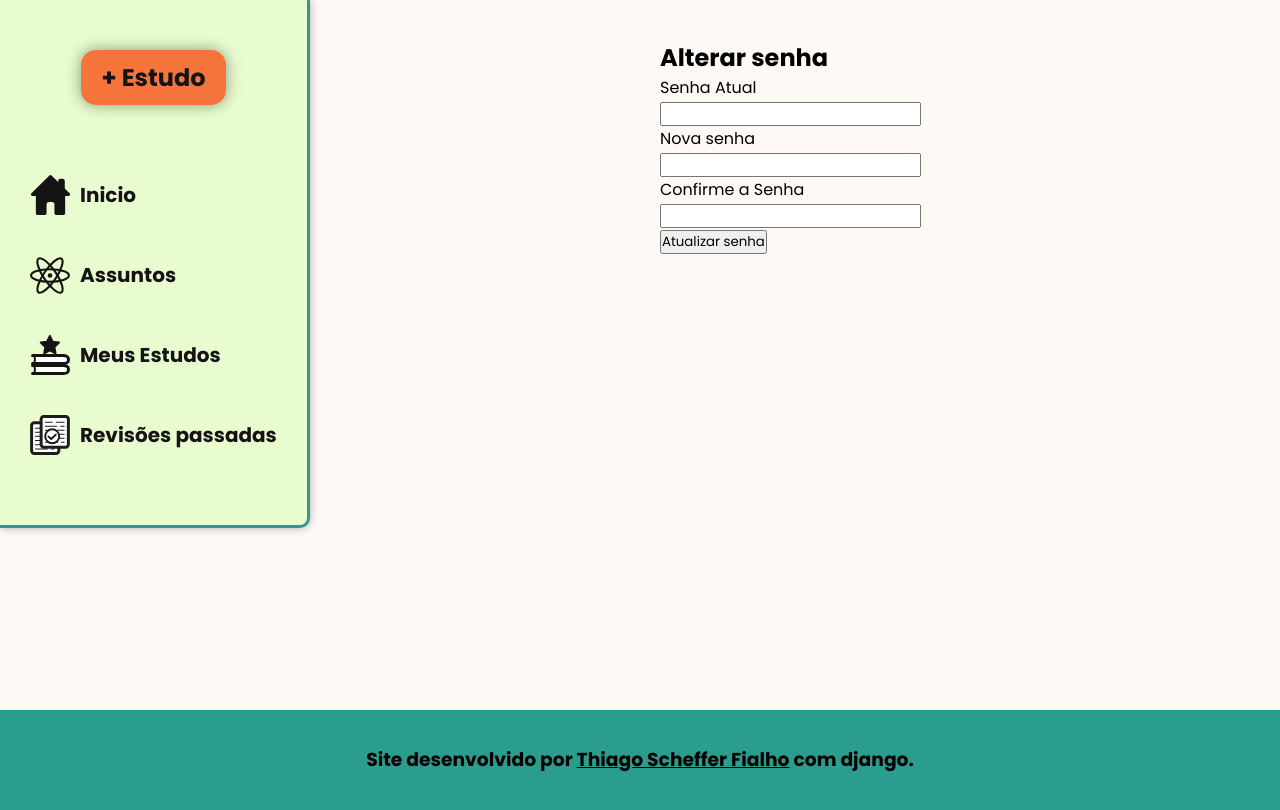
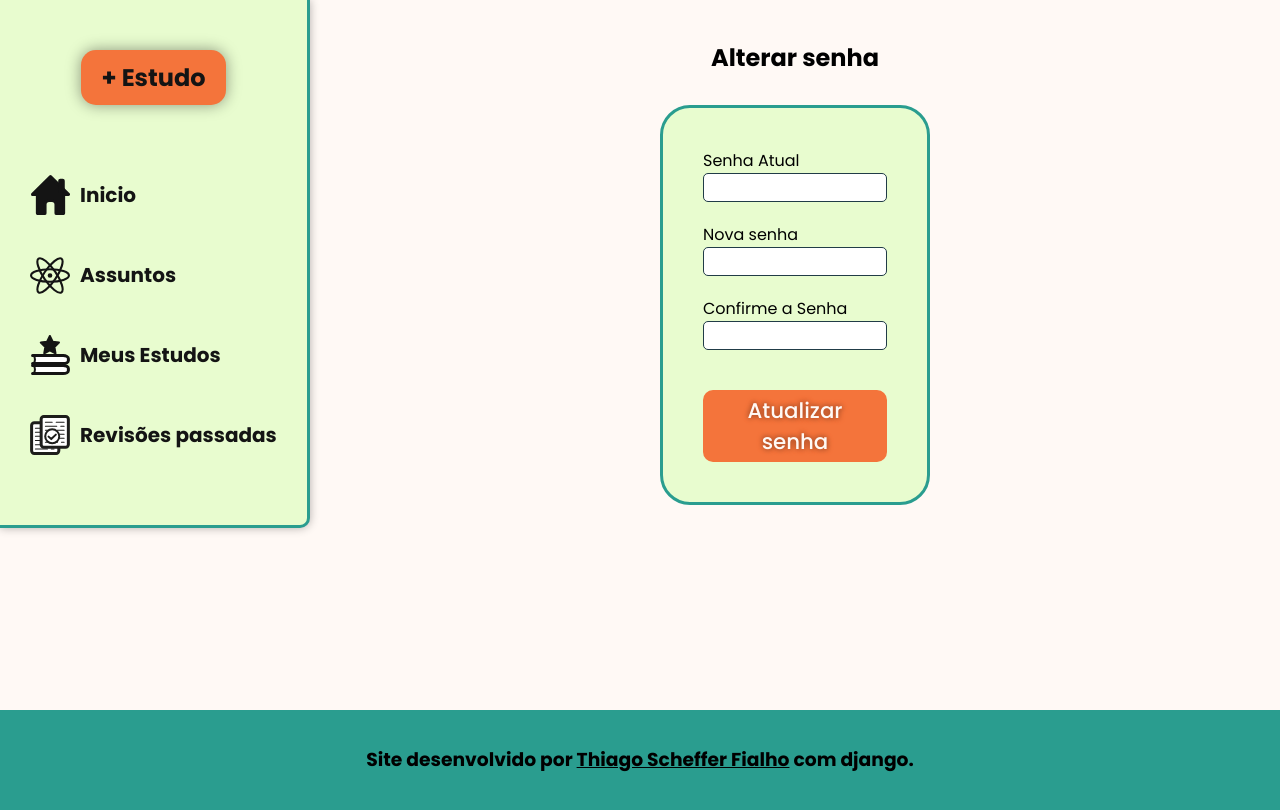
Before and after one commit to ThiagoSchFialho/DJANGO-Revise_Minder, a Django app: page /users/update_password in a window 1280 px wide. Shown: the part 90-900 px from the top of the page. Run offline with Django 4.2, Linux system fonts and the light colour scheme; the visitor is signed in with stand-in values (Sample User, id 1).

Commit message:
Melhora na lógica do formulário de alteração de senha e alteração de estilo.

```diff
--- a/apps/users/forms.py
+++ b/apps/users/forms.py
@@ -37,6 +37,7 @@ class SignUpForm(forms.Form):
     password_1 = forms.CharField(
         label="Senha",
         required=True,
+        min_length=8,
         widget = forms.PasswordInput(
             attrs={
                 "class": "user-form-input"
@@ -47,6 +48,7 @@ class SignUpForm(forms.Form):
     password_2 = forms.CharField(
         label="Confirme a Senha",
         required=True,
+        min_length=8,
         widget = forms.PasswordInput(
             attrs={
                 "class": "user-form-input"
@@ -75,6 +77,7 @@ class UpdatePassword(forms.Form):
     new_password1 = forms.CharField(
         label="Nova senha",
         required=True,
+        min_length=8,
         widget = forms.PasswordInput(
             attrs={
                 "class": "user-form-input"
@@ -85,6 +88,7 @@ class UpdatePassword(forms.Form):
     new_password2 = forms.CharField(
         label="Confirme a Senha",
         required=True,
+        min_length=8,
         widget = forms.PasswordInput(
             attrs={
                 "class": "user-form-input"
--- a/apps/users/views.py
+++ b/apps/users/views.py
@@ -98,6 +98,10 @@ def update_password(request):
         form = UpdatePassword(request.POST)
 
         if form.is_valid():
+            if form.cleaned_data['new_password1'] != form.cleaned_data['new_password2']:
+                messages.error(request, 'As duas senhas precisam ser iguais.')
+                return redirect('update_password')
+
             user = authenticate(username=request.user.username, password=form.cleaned_data['current_password'])
 
             if user is not None:
--- a/setup/static/styles/update_password.css
+++ b/setup/static/styles/update_password.css
@@ -8,3 +8,51 @@
     min-height: calc(100vh - var(--header-height));
     height: fit-content;
 }
+
+.update-password-main-content-container h2 {
+    text-align: center;
+    margin-bottom: 30px;
+}
+
+.update-password-form-container form {
+    margin: 0px auto;
+    width: 40%;
+    padding: 40px;
+    background-color: var(--light-color);
+    border-radius: 30px;
+    border: 3px solid var(--primary-color);
+}
+
+.update-password-form-container .user-form-input {
+    width: 100%;
+    padding: 3px 6px;
+    margin-bottom: 20px;
+    font-size: 11pt;
+    outline: none;
+    border-radius: 5px;
+    border: 1px solid var(--dark-color);
+}
+
+.update-password-form-container .btn-submit-container {
+    width: 100%;
+    margin-top: 20px;
+}
+
+.update-password-form-container .btn-submit-container button {
+    width: 100%;
+    padding: 5px 20px;
+    color: var(--white);
+    font-size: 16pt;
+    font-weight: 500;
+    border-radius: 10px;
+    border: none;
+    background-color: var(--btn-color);
+    text-shadow: 1px 1px 5px #ad5029, -1px -1px 5px #ad5029;
+    cursor: pointer;
+}
+
+@media screen and (max-width: 1366px) {
+    .update-password-form-container form {
+        width: 100%;
+    }
+}
--- a/templates/users/update_password.html
+++ b/templates/users/update_password.html
@@ -6,6 +6,7 @@
             {% include 'partials/_message.html' %}
             <h2>Alterar senha</h2>
 
+            <div class="update-password-form-container">
                 <form action="{% url 'update_password' %}" method="POST">
                     {% csrf_token %}
 
@@ -20,5 +21,6 @@
                     </div>
                 </form>
             </div>
+        </div>
     </main>
 {% endblock %}
```
Lines whose indentation alone changed are shown as unchanged.
